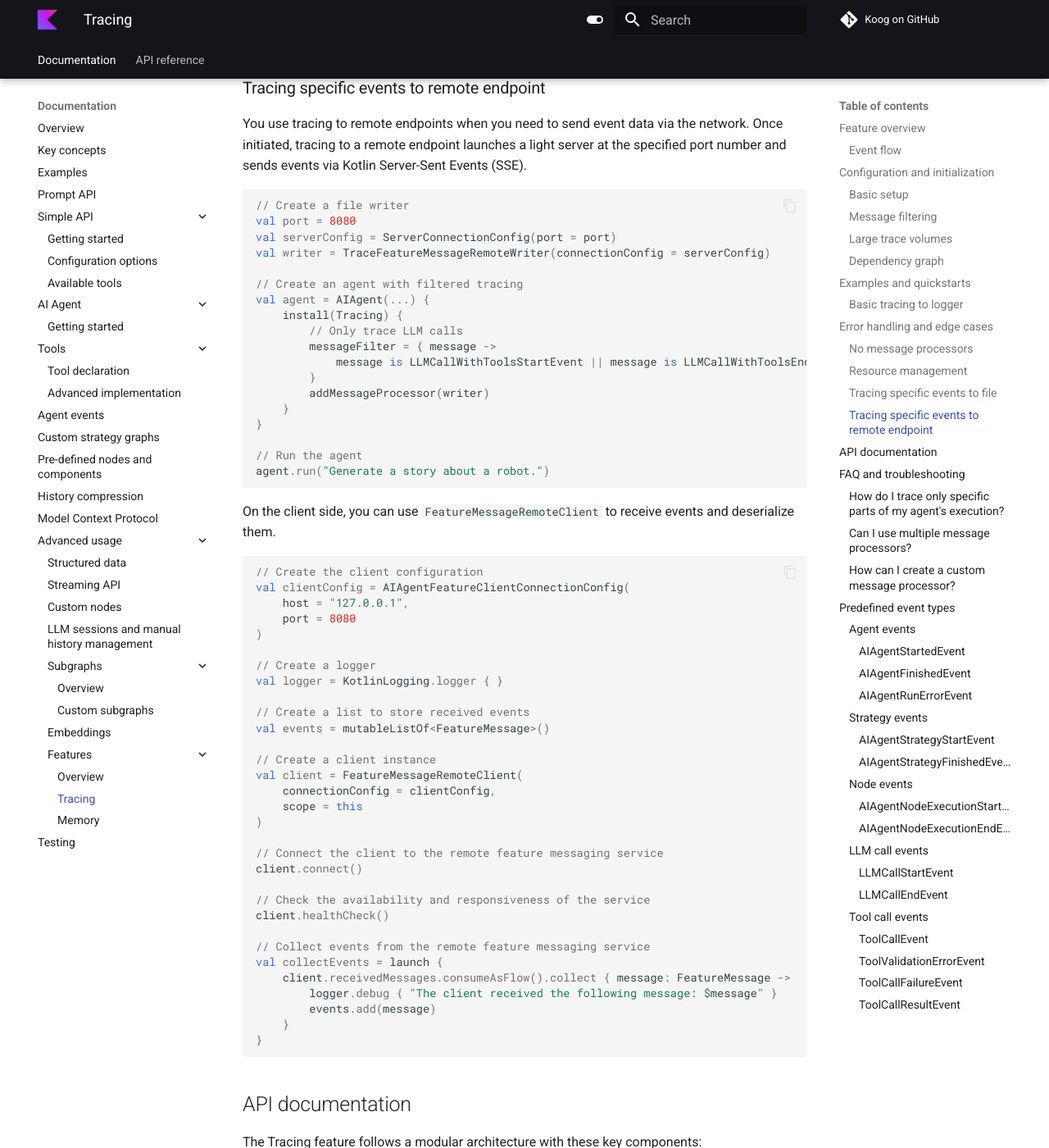
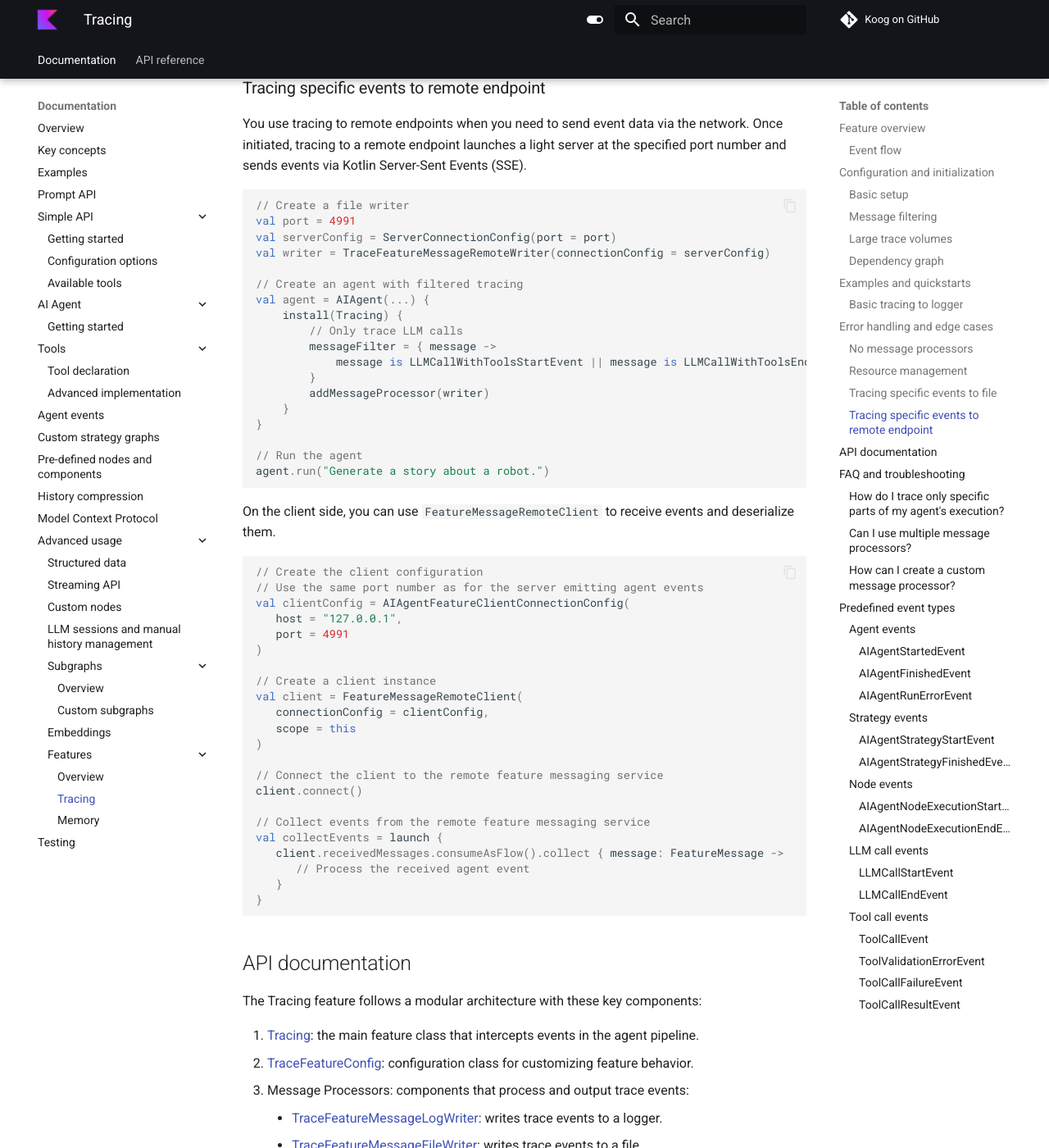
Before and after one commit to JetBrains/koog-docs, an MkDocs documentation site: the page built from docs/tracing.md, in a window 1280 px wide and 1400 px high, scrolled down 4458 px. Shown: the whole window at 82% size. Built offline with MkDocs 1.6.1 and Material for MkDocs 9.7.7, drawn with Linux system fonts in a browser that asks for light colours; comment, search, counter and statistics services are not loaded; some of the changed text lies outside the part shown.

Commit message:
Add fixes based on comments to PR

````diff
--- a/docs/tracing.md
+++ b/docs/tracing.md
@@ -208,7 +208,7 @@ remote endpoint launches a light server at the specified port number and sends e
 
 ```kotlin
 // Create a file writer
-val port = 8080
+val port = 4991
 val serverConfig = ServerConnectionConfig(port = port)
 val writer = TraceFeatureMessageRemoteWriter(connectionConfig = serverConfig)
 
@@ -230,35 +230,26 @@ On the client side, you can use `FeatureMessageRemoteClient` to receive events a
 
 ```kotlin
 // Create the client configuration
+// Use the same port number as for the server emitting agent events
 val clientConfig = AIAgentFeatureClientConnectionConfig(
-    host = "127.0.0.1",
-    port = 8080
+   host = "127.0.0.1",
+   port = 4991
 )
-
-// Create a logger
-val logger = KotlinLogging.logger { }
-
-// Create a list to store received events
-val events = mutableListOf<FeatureMessage>()
 
 // Create a client instance
 val client = FeatureMessageRemoteClient(
-    connectionConfig = clientConfig,
-    scope = this
+   connectionConfig = clientConfig,
+   scope = this
 )
 
 // Connect the client to the remote feature messaging service
 client.connect()
 
-// Check the availability and responsiveness of the service
-client.healthCheck()
-
 // Collect events from the remote feature messaging service
 val collectEvents = launch {
-    client.receivedMessages.consumeAsFlow().collect { message: FeatureMessage ->
-        logger.debug { "The client received the following message: $message" }
-        events.add(message)
-    }
+   client.receivedMessages.consumeAsFlow().collect { message: FeatureMessage ->
+      // Process the received agent event
+   }
 }
 ```
 
````
Also changed, not shown: other parts of docs/tracing.md (+66 -66 lines).
